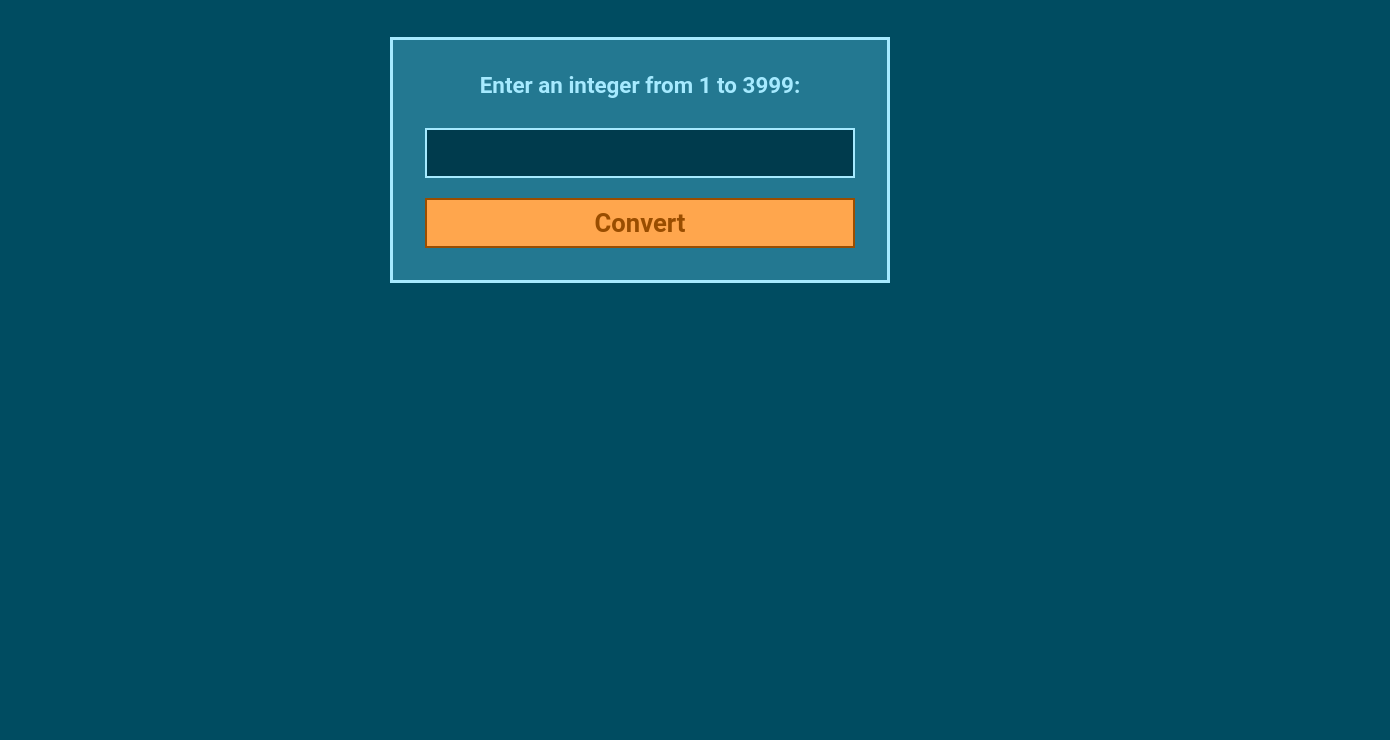
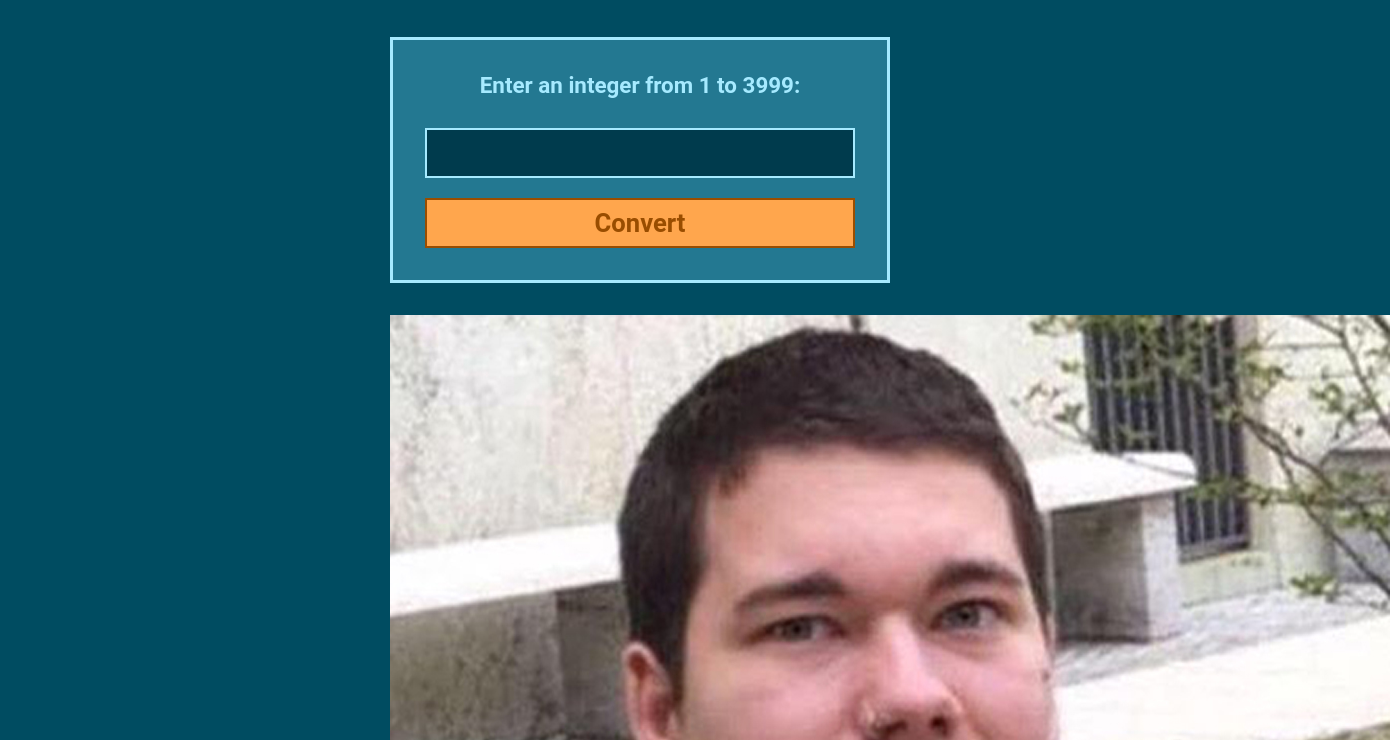
Before and after one commit to andreasSchauer/roman-numeral-converter, a plain HTML site: page index.html in a window 1280 px wide. Shown: the part 98-838 px from the top of the page, 1390 px wide, since content can reach past the window. Before the commit the page ends 800 px from the top, so only its background shows below. Drawn offline with Linux system fonts and the light colour scheme.

Commit message:
Update index.html

```diff
--- a/index.html
+++ b/index.html
@@ -15,6 +15,7 @@
         <button type="button" id="convert-btn">Convert</button>
       </div>
       <div id="output" class="hidden"></div>
+      <img src="meme.jpg">
     </div>
     <script src="./script.js"></script>
   </body>
```
